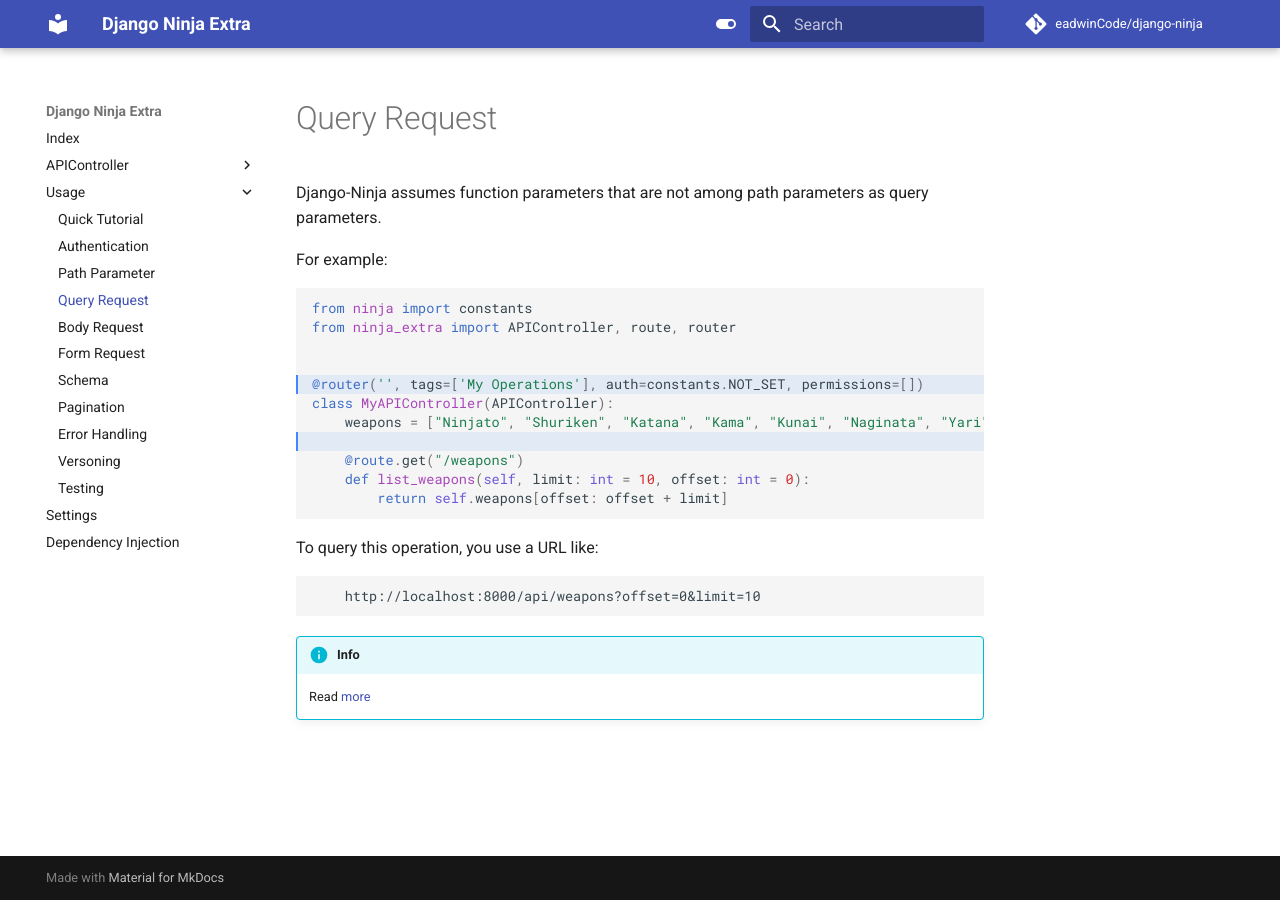
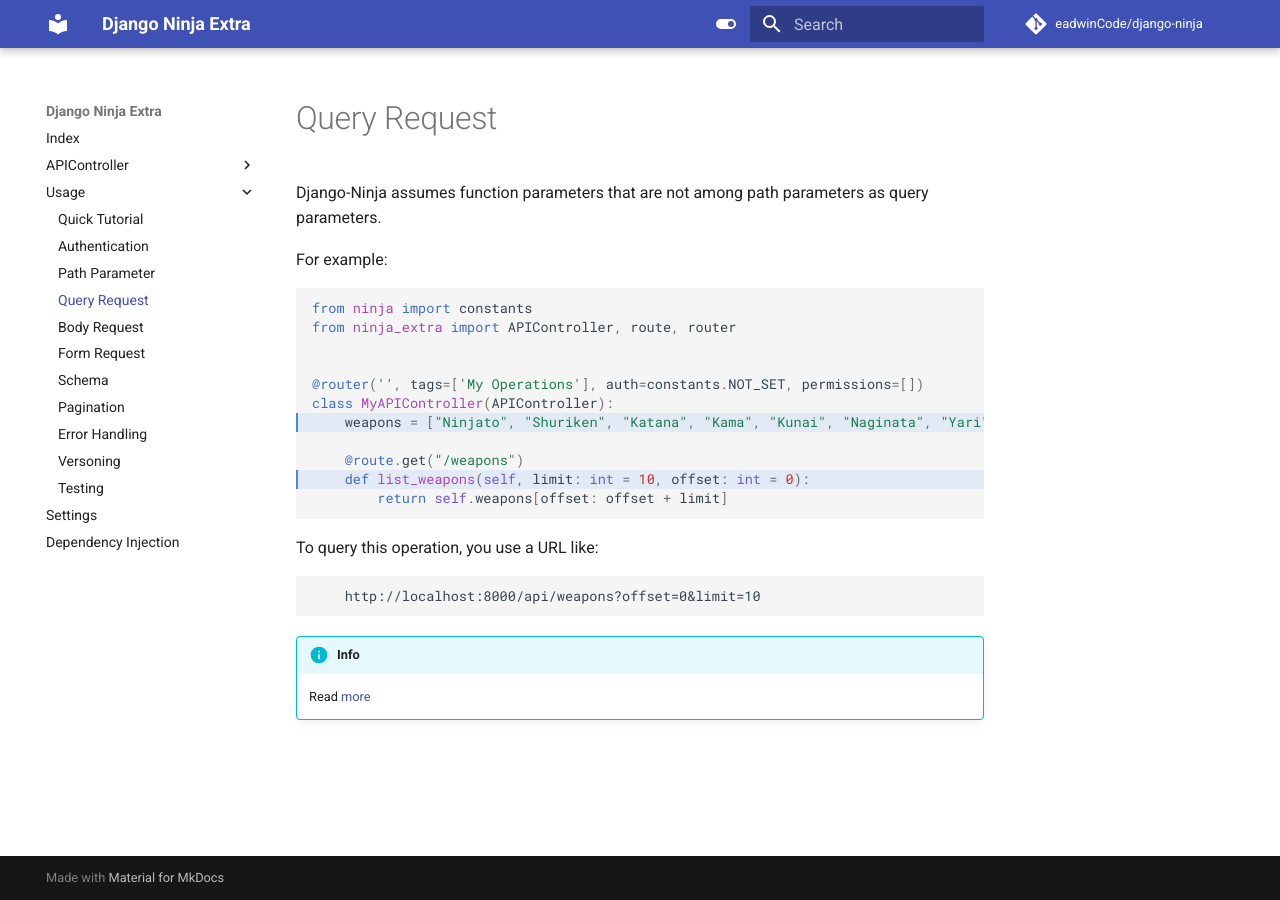
Before and after one commit to eadwinCode/django-ninja-extra, an MkDocs documentation site: the page built from docs/docs/tutorial/query.md, in a window 1280 px wide. Built offline with MkDocs 1.6.1 and Material for MkDocs 9.7.7, drawn with Linux system fonts in a browser that asks for light colours; comment, search, counter and statistics services are not loaded.

Commit message:
document code hightlight fix

````diff
--- a/docs/docs/tutorial/query.md
+++ b/docs/docs/tutorial/query.md
@@ -3,7 +3,7 @@
 
 For example:
 
-```python hl_lines="5 8"
+```python hl_lines="7 10"
 from ninja import constants
 from ninja_extra import APIController, route, router
 
````
Also changed, not shown: docs/docs/tutorial/form.md (+1 -1 lines).
